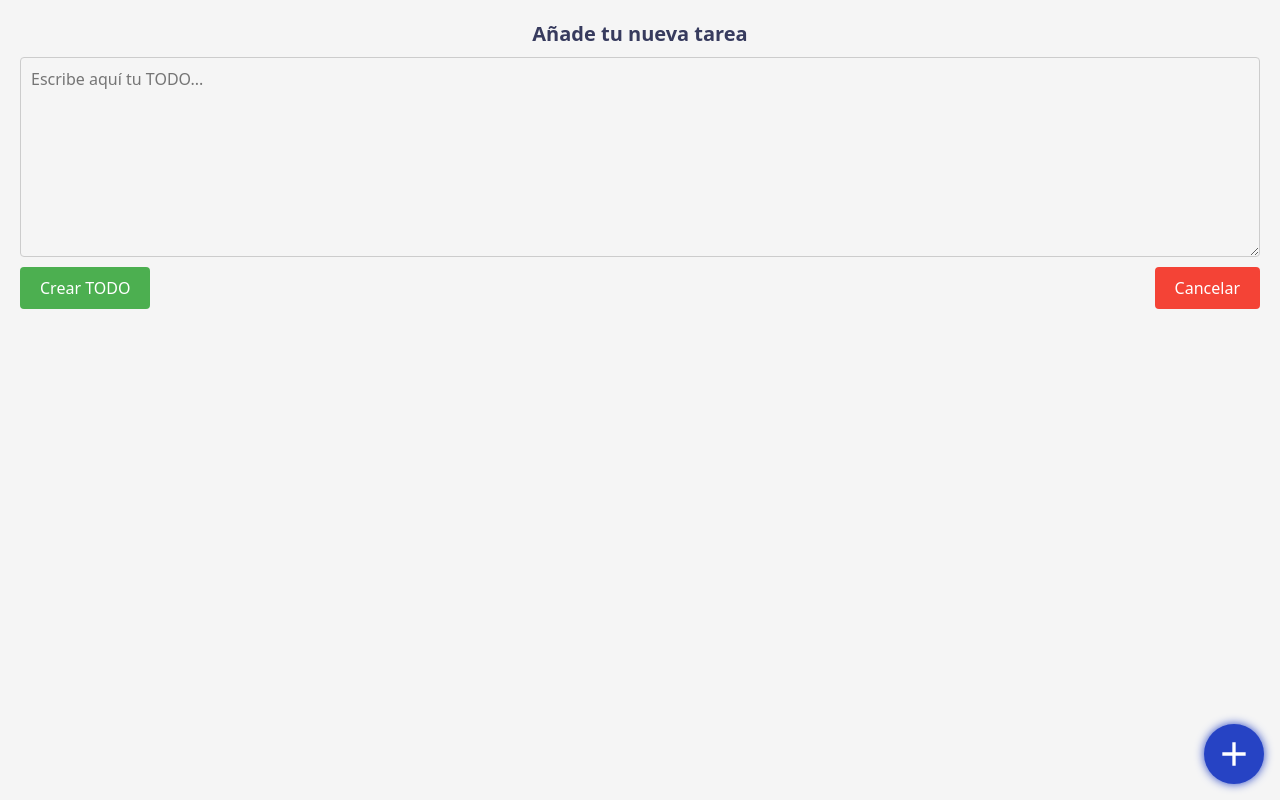
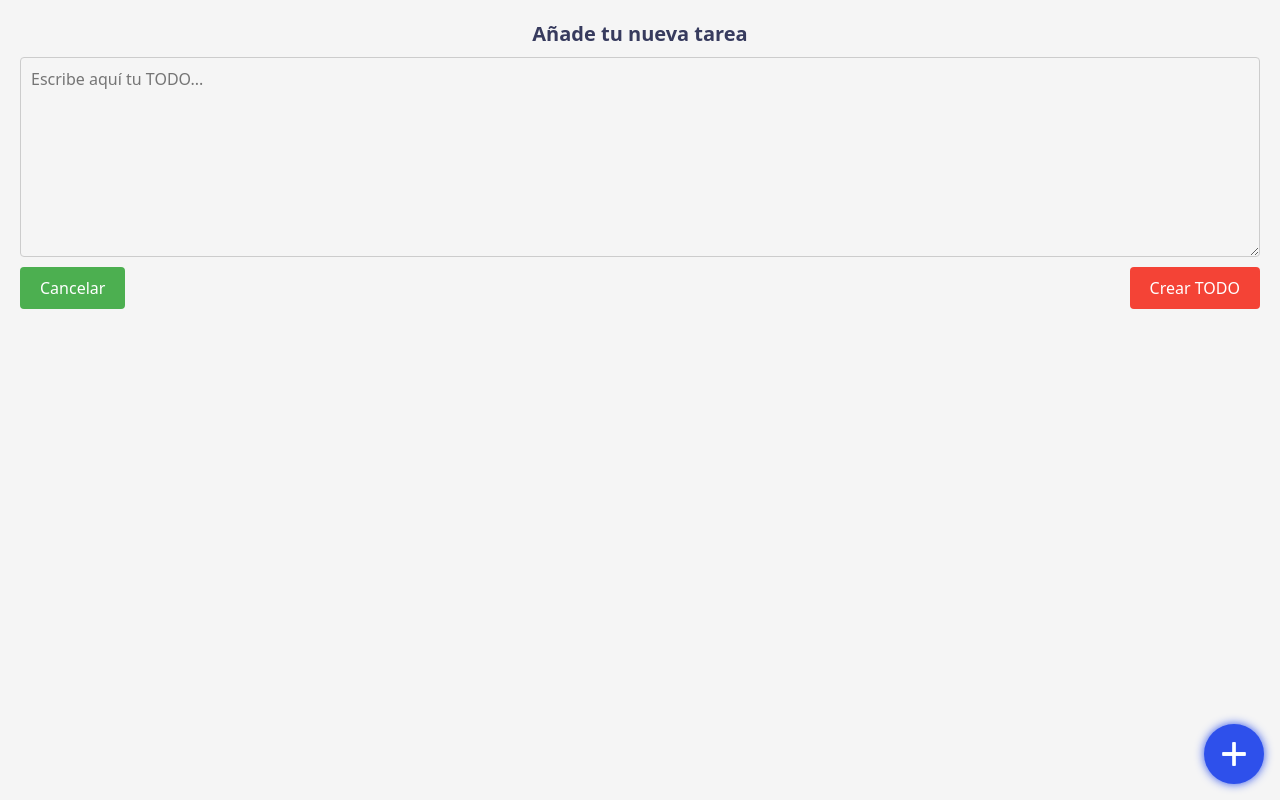
Before and after one commit to nestorrig/PLATZI-React, a React (Vite) app: page / in a window 1280 px wide. Both pictures are taken after a click on the button 1234 px from the left and 754 px from the top of the page. Built offline with nearby package versions, Linux system fonts and the light colour scheme.

Commit message:
Clase 27: Crear TODOs: React Context dentro de React Portals

```diff
--- a/src/components/CreateTodoButton.jsx
+++ b/src/components/CreateTodoButton.jsx
@@ -4,12 +4,13 @@ import "./styles/CreateTodoButton.css";
 import { TodoContext } from "./TodoContext";
 
 function CreateTodoButton() {
-  const { setOpenModal } = useContext(TodoContext);
-
+  const { setOpenModal, openModal } = useContext(TodoContext);
   return (
     <>
       <button
-        className="CreateTodoButton"
+        className={`CreateTodoButton ${
+          openModal ? "CreateTodoButton-active" : ""
+        }`}
         onClick={() => {
           setOpenModal((prevState) => !prevState);
         }}
--- a/src/components/TodoContext.jsx
+++ b/src/components/TodoContext.jsx
@@ -48,6 +48,16 @@ function TodoProvider({ children }) {
     setTodos(todos.filter((todo) => todo.text !== todoText));
   };
 
+  const addTodo = (text) => {
+    const newTodos = [...todos];
+    newTodos.push({
+      text,
+      completed: false,
+    });
+    setTodos(newTodos);
+    console.log(newTodos);
+  };
+
   return (
     <TodoContext.Provider
       value={{
@@ -60,6 +70,7 @@ function TodoProvider({ children }) {
         searchedTodos,
         handleCheck,
         handleDelete,
+        addTodo,
         openModal,
         setOpenModal,
       }}
--- a/src/components/TodoForm.jsx
+++ b/src/components/TodoForm.jsx
@@ -1,19 +1,39 @@
-import { useContext } from "react";
+import { useContext, useState } from "react";
 import { TodoContext } from "./TodoContext";
 
 export function TodoForm() {
-  const { setOpenModal } = useContext(TodoContext);
+  const { setOpenModal, addTodo } = useContext(TodoContext);
+  const [newTodoValue, setNewTodoValue] = useState("");
+
+  const onSubmit = (e) => {
+    e.preventDefault();
+    addTodo(newTodoValue);
+    setOpenModal(false);
+    console.log(newTodoValue);
+  };
+
+  const onCancel = () => {
+    setOpenModal(false);
+  };
+
+  const onChange = (e) => {
+    setNewTodoValue(e.target.value);
+  };
+
   return (
-    <form>
+    <form onSubmit={onSubmit}>
       <label htmlFor="Todo">Añade tu nueva tarea</label>
-      <textarea placeholder="Escribe aquí tu TODO..." id="Todo"></textarea>
+      <textarea
+        placeholder="Escribe aquí tu TODO..."
+        id="Todo"
+        onChange={onChange}
+        value={newTodoValue}
+      ></textarea>
       <div>
-        <button type="button" onClick={() => setOpenModal(false)}>
-          Crear TODO
-        </button>
-        <button type="button" onClick={() => setOpenModal(false)}>
+        <button type="button" onClick={onCancel}>
           Cancelar
         </button>
+        <button type="submit">Crear TODO</button>
       </div>
     </form>
   );
--- a/src/components/styles/CreateTodoButton.css
+++ b/src/components/styles/CreateTodoButton.css
@@ -14,9 +14,9 @@
     transition: all 0.3s ease-in-out, transform 0.5s ease-in-out;
 }
 
-.CreateTodoButton:hover {
+.CreateTodoButton-active {
     filter: brightness(1.2);
-    transform: rotate(360deg);
+    transform: rotate(180deg);
 }
 
 .CreateTodoButton:active {
```
